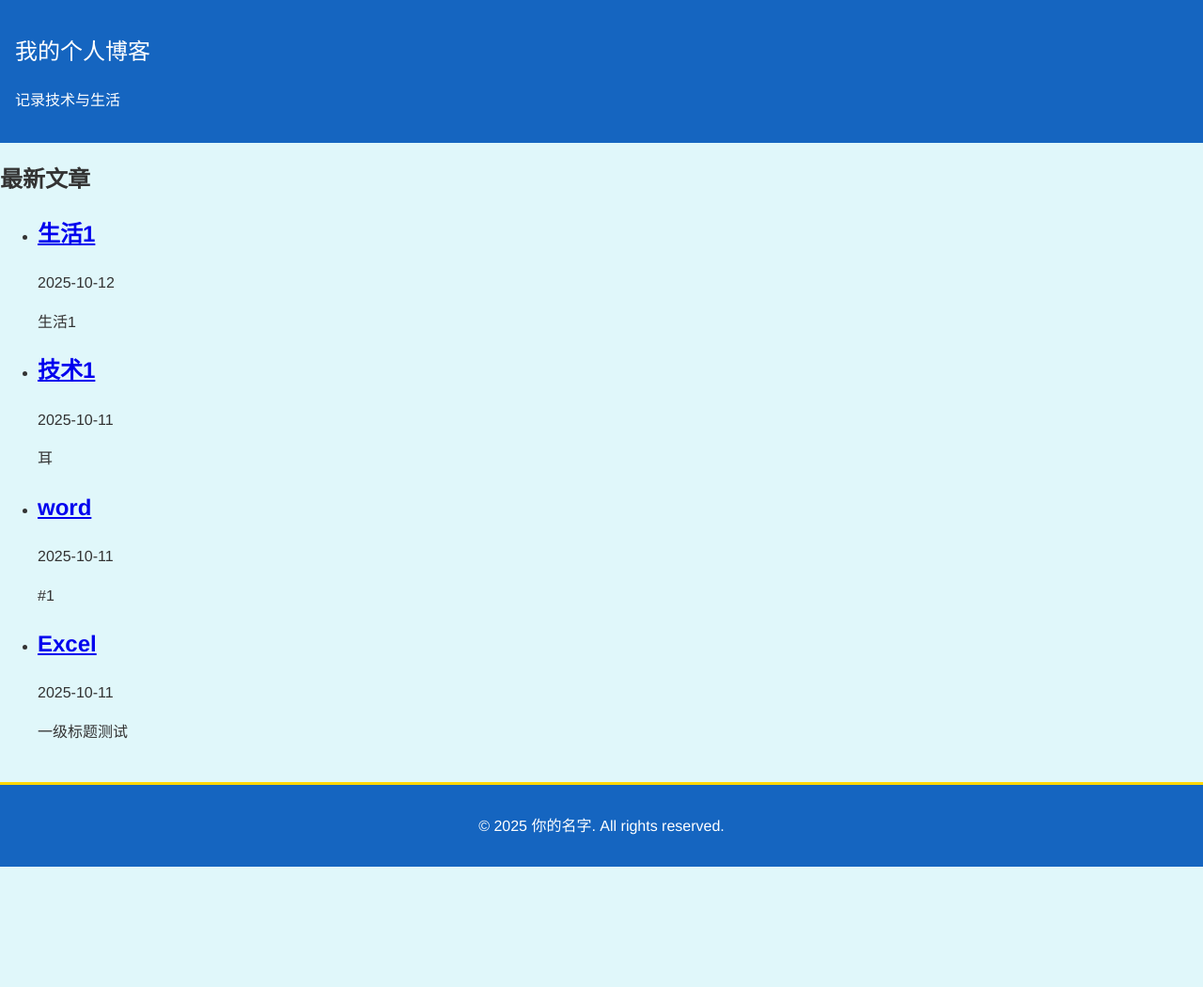
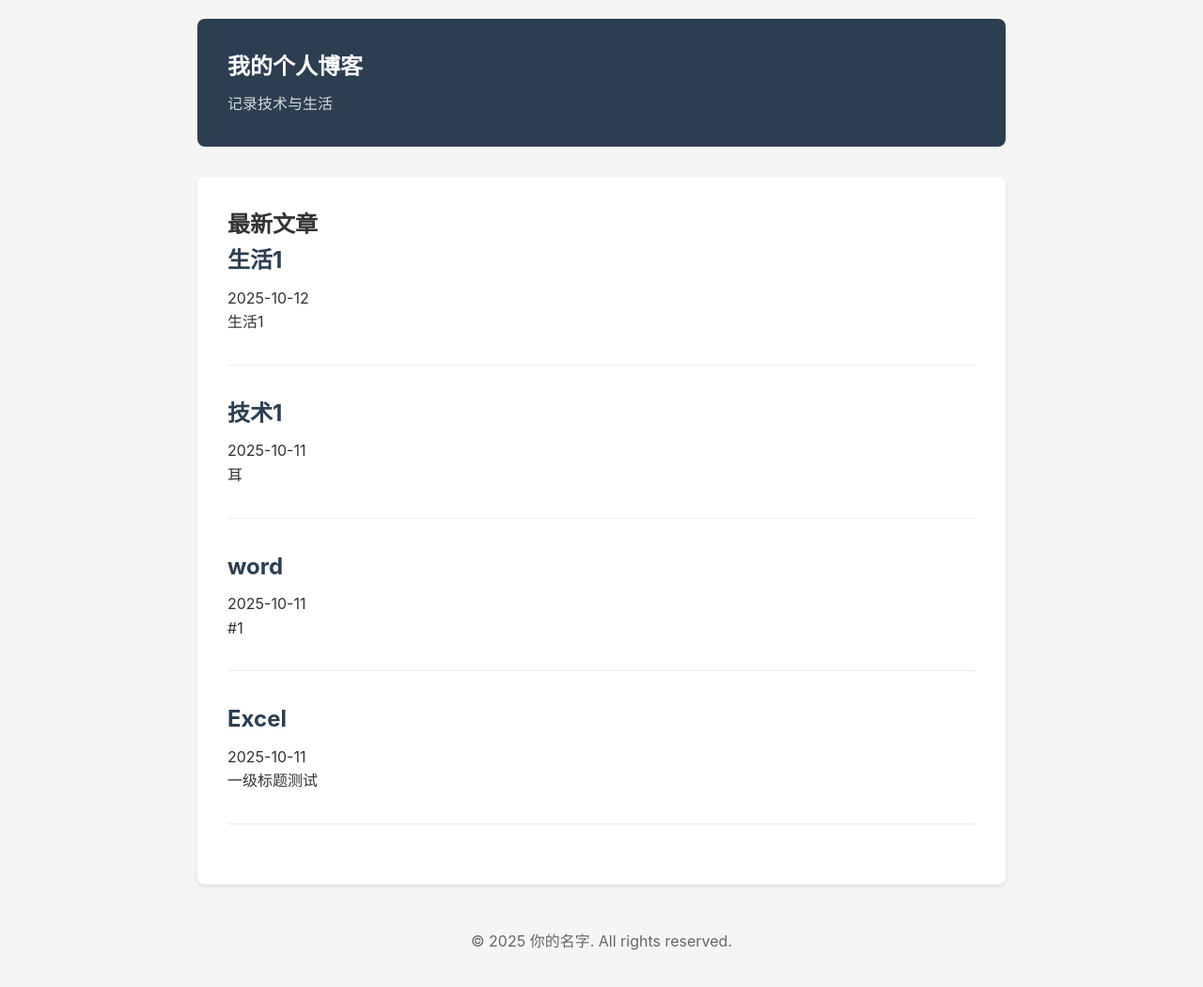
Before and after one commit to lzh210802066/lzh210802066.github.io, a Jekyll site: the page built from index.html, in a window 1280 px wide. Shown: the whole page at 94% size. Built offline with Jekyll 4.4.1, drawn with Linux system fonts in a browser that asks for light colours; before the commit the page ends 922 px from its top, so only the background shows below that.

Commit message:
Update style.css

```diff
--- a/assets/css/style.css
+++ b/assets/css/style.css
@@ -1,79 +1,153 @@
-/* ===== 全局样式 ===== */
-body {
-  font-family: "Helvetica Neue", Arial, sans-serif;
-  background: #e0f7fa;
-  color: #333;
-  margin: 0;
-  line-height: 1.6;
+* {
+    margin: 0;
+    padding: 0;
+    box-sizing: border-box;
 }
 
-/* ===== 页头 ===== */
-header {
-  background: #1565c0;
-  color: #fff;
-  padding: 1rem;
-  display: flex;
-  justify-content: space-between;
-  align-items: center;
-  flex-wrap: wrap;
+body {
+    font-family: -apple-system, BlinkMacSystemFont, "Segoe UI", Roboto, "Helvetica Neue", Arial, sans-serif;
+    line-height: 1.6;
+    color: #333;
+    max-width: 900px;
+    margin: 0 auto;
+    padding: 20px;
+    background-color: #f5f5f5;
 }
 
-header a {
-  color: #fff;
-  margin-right: 1rem;
-  text-decoration: none;
-  font-weight: 500;
-  transition: color 0.3s, transform 0.2s;
+header {
+    background: #2c3e50;
+    color: white;
+    padding: 2rem;
+    margin-bottom: 2rem;
+    border-radius: 8px;
 }
 
-header a:hover {
-  color: #ffd700;
-  transform: translateY(-2px);
+header h1 a {
+    color: white;
+    text-decoration: none;
 }
 
-/* ===== 容器与内容 ===== */
-.container {
-  max-width: 1000px;
-  margin: 20px auto;
-  padding: 20px;
-  background: #fff;
-  border-radius: 10px;
-  box-shadow: 0 2px 6px rgba(0, 0, 0, 0.1);
+header p {
+    opacity: 0.8;
+    margin-top: 0.5rem;
 }
 
-/* ===== 文章 ===== */
-.post h1 {
-  color: #1565c0;
+main {
+    background: white;
+    padding: 2rem;
+    border-radius: 8px;
+    box-shadow: 0 2px 4px rgba(0,0,0,0.1);
 }
 
-.date {
-  color: #777;
-  font-size: 0.9rem;
+/* 文章列表 */
+.post-list {
+    list-style: none;
 }
 
-/* ===== 页脚 ===== */
-footer {
-  text-align: center;
-  padding: 15px;
-  background: #1565c0;
-  color: #fff;
-  margin-top: 40px;
-  border-top: 3px solid #ffd700;
+.post-list li {
+    margin-bottom: 2rem;
+    padding-bottom: 2rem;
+    border-bottom: 1px solid #eee;
 }
 
-/* ===== 响应式 ===== */
-@media (max-width: 768px) {
-  .container {
-    margin: 10px;
-    padding: 15px;
-  }
+.post-list h2 {
+    margin-bottom: 0.5rem;
+}
 
-  header {
-    flex-direction: column;
+.post-list h2 a {
+    color: #2c3e50;
+    text-decoration: none;
+}
+
+.post-list h2 a:hover {
+    color: #3498db;
+}
+
+/* 文章内容 */
+.post-content {
+    margin-top: 2rem;
+}
+
+.post-content h1,
+.post-content h2,
+.post-content h3 {
+    margin-top: 2rem;
+    margin-bottom: 1rem;
+    color: #2c3e50;
+}
+
+.post-content p {
+    margin-bottom: 1rem;
+}
+
+/* 粗体和斜体 */
+strong {
+    font-weight: 700;
+    color: #2c3e50;
+}
+
+em {
+    font-style: italic;
+    color: #555;
+}
+
+/* 代码块 */
+code {
+    background: #f4f4f4;
+    padding: 2px 6px;
+    border-radius: 3px;
+    font-family: 'Courier New', Courier, monospace;
+    font-size: 0.9em;
+    color: #e74c3c;
+}
+
+pre {
+    background: #282c34;
+    padding: 1rem;
+    border-radius: 5px;
+    overflow-x: auto;
+    margin: 1rem 0;
+}
+
+pre code {
+    background: none;
+    color: #abb2bf;
+    padding: 0;
+}
+
+/* 数学公式 */
+.MathJax {
+    font-size: 1.1em !important;
+}
+
+mjx-container {
+    overflow-x: auto;
+    overflow-y: hidden;
+}
+
+/* 引用 */
+blockquote {
+    border-left: 4px solid #3498db;
+    padding-left: 1rem;
+    margin: 1rem 0;
+    color: #666;
+    font-style: italic;
+}
+
+/* 链接 */
+a {
+    color: #3498db;
+    text-decoration: none;
+}
+
+a:hover {
+    text-decoration: underline;
+}
+
+/* 页脚 */
+footer {
     text-align: center;
-  }
-
-  header a {
-    margin: 0.5rem;
-  }
+    margin-top: 2rem;
+    padding: 1rem;
+    color: #666;
 }
```
